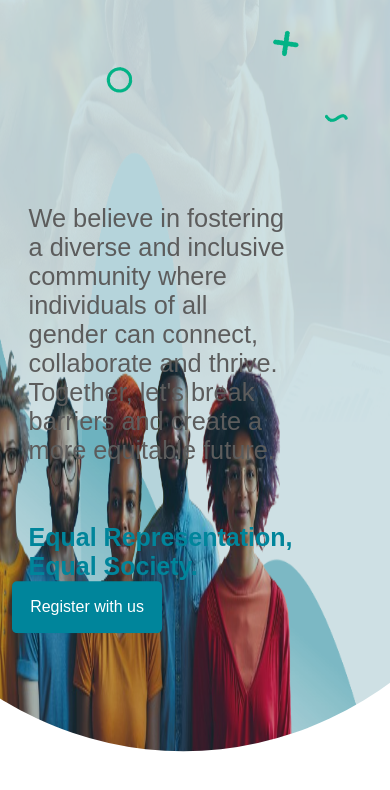
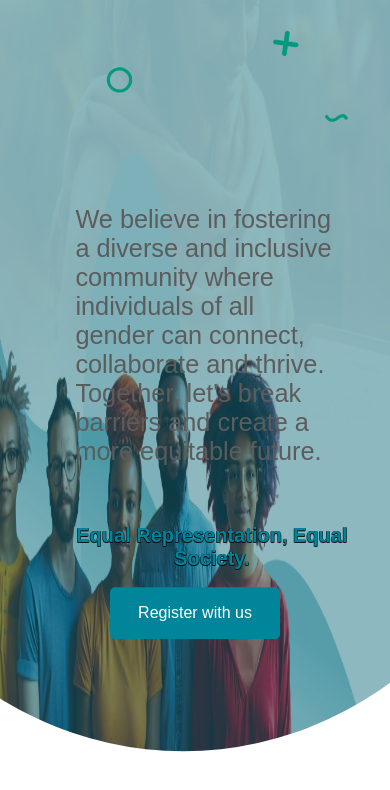
Before and after one commit to u-hope/gendernetworket, a React (Create React App) app: page / in a window 390 px wide. Shown: the top 790 px of the page. Built offline with nearby package versions, Linux system fonts and the light colour scheme; no server answers.

Commit message:
last commit of the day

```diff
--- a/src/Components/Card/Card.css
+++ b/src/Components/Card/Card.css
@@ -191,8 +191,8 @@
 /* Small Devices (Phones) */
 @media (max-width: 767px) {
     .cardSection {
-        padding: 3vh 0;
-        text-align: center;
+        padding: 3vh 1vh;
+        text-align: left;
     }
 
     .cardContainer {
@@ -213,4 +213,10 @@
     .cardLable {
         font-size: 1rem;
     }
+    .searchSort{
+        visibility: hidden;
+    }
+    .searchSearch input{
+        width:100%;
+    }
 }
--- a/src/Components/Maps/Map.css
+++ b/src/Components/Maps/Map.css
@@ -1,4 +1,5 @@
 .mapLeft {
+
     width: 100%;
     padding-bottom: 56.25%; /* 16:9 aspect ratio */
     margin: auto auto;
@@ -17,6 +18,7 @@ svg {
   }
 .map{
     width: 100%;
+    margin-top: 50px;
     min-height: 100vh;
     display: grid;
     grid-template-columns: 5fr 3fr;
@@ -93,6 +95,7 @@ svg {
 @media (max-width: 767px) {
     .map {
         height: auto;
+        margin-top: 1px;
         grid-template-columns: none;
         grid-template-rows: 0.8fr 1fr;
       }
--- a/src/pages/Header/Headers.css
+++ b/src/pages/Header/Headers.css
@@ -152,8 +152,16 @@
 }
 
     .headerText {
-        font-size: 25px;
-        margin: auto auto;
+        font-size: 20px;
+        text-align: center;
+        color: #00849b;
+        /* color: white; */
+  text-shadow:
+    -0.5px -0.5px 0 #000000a9,
+    0.5px -0.5px 0 #000000a9,
+    -0.5px 0.5px 0 #000000a9,
+    0.5px 0.5px 0 #000000a9;
+
     }
     .headerTopText{
         font-weight: 400;
@@ -162,7 +170,7 @@
         visibility: visible;
         width: 100%;
         height: 100%;
-        background-color: rgba(12, 103, 119, 0.199);
+        background-color: rgba(12, 103, 119, 0.466);
     }
     .headerLeft{
         --parallax-speed:-5;
@@ -171,16 +179,16 @@
         width: 70%;
         height: 50%;
         align-self:center ;
-        justify-self:start;
+        justify-self:center;
         margin: 15% 3%;
     }
 
     .headerButton {
         height: 3vh;
-        width: 30vw;
+        width: 50%;
         padding: 2vh;
-        margin-left: 0;
         align-self: center;
+        margin: auto auto;
     }
     .parallax_2{
         height: 100%;
--- a/src/pages/about/about.css
+++ b/src/pages/about/about.css
@@ -1,12 +1,14 @@
 .about_main{
     /* background-color: #a8fcff; */
     width: 100%;
-    height:100vh;
+    height:auto;
     scroll-snap-align: start;
     transform: translateZ(0);
     /* position: relative; */
     display: grid;
     grid-template-rows: 1.5fr 3fr;
+    margin-bottom: 150px;
+
 }
 .about_top{
     display: flex;
@@ -155,6 +157,17 @@
 }
 
 @media (max-width: 720px) {
+    .about_main{
+        /* background-color: #a8fcff; */
+        width: 100%;
+        height:auto;
+        scroll-snap-align: start;
+        transform: translateZ(0);
+        /* position: relative; */
+        display: grid;
+        grid-template-rows: 1.5fr 2fr;
+        margin-bottom: 1px;
+    }
     .aboutContainer{
         width: 100%;
     }
```
